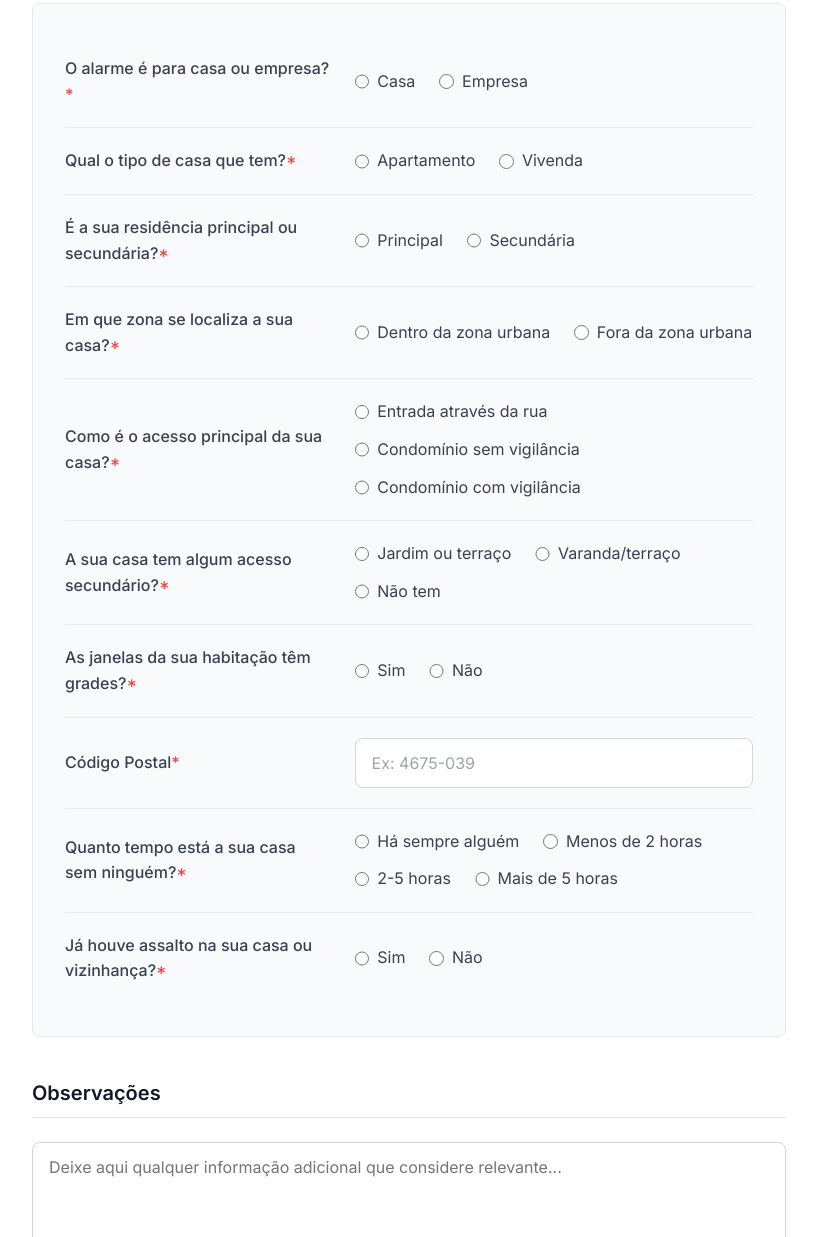
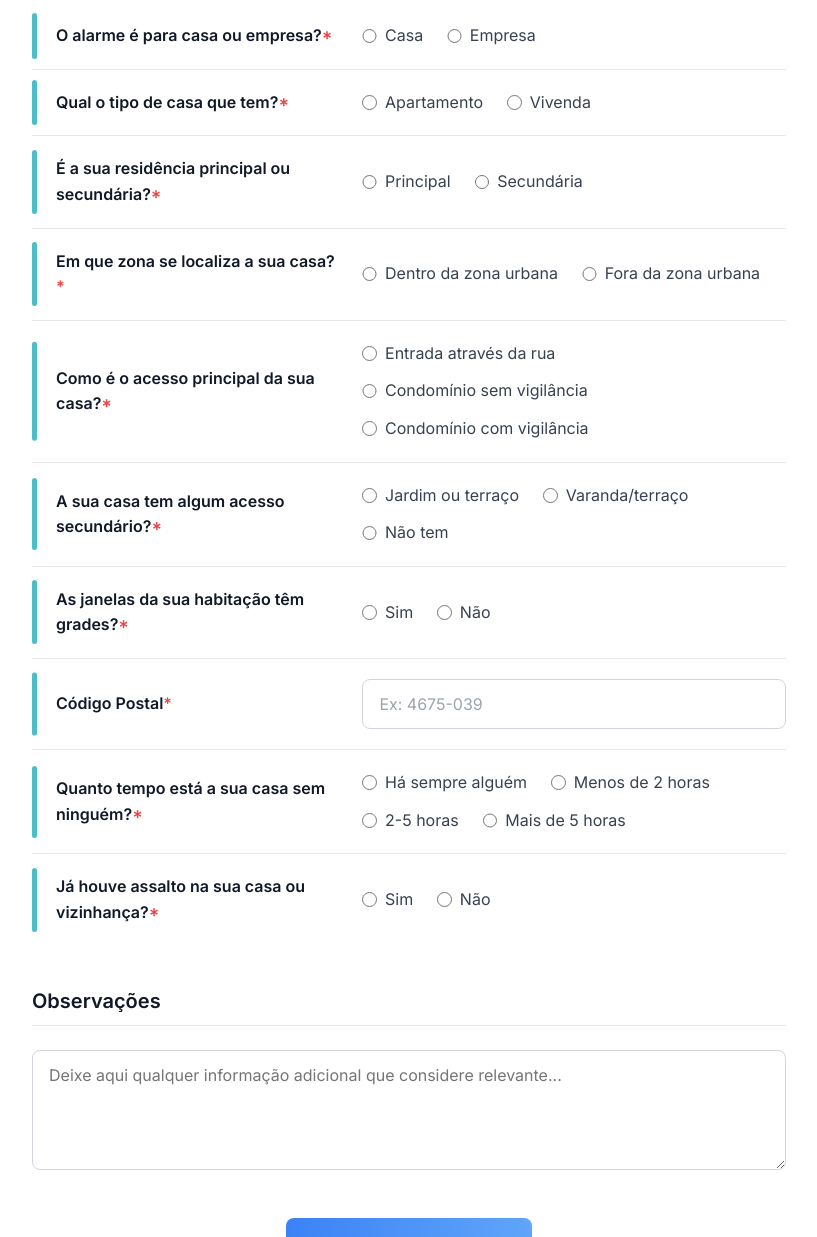
Before and after one commit to idp2025/filder, a plain HTML site: page index.html in a window 1280 px wide. Shown: the part 536-1773 px from the top of the page, without its empty margins (231-1048 px from the left). Drawn offline with Linux system fonts and the light colour scheme.

Commit message:
Update index.html
kkkk
ffgfs

```diff
--- a/index.html
+++ b/index.html
@@ -3,8 +3,7 @@
 <head>
   <meta charset="UTF-8" />
   <meta name="viewport" content="width=device-width, initial-scale=1.0" />
-  <title>Formulário de Segurança Avançado</title>
-  <!-- Usando a fonte Inter, popular em designs modernos -->
+  <title>Formulário de Segurança Personalizado</title>
   <link href="https://fonts.googleapis.com/css2?family=Inter:wght@400;500;600;700&display=swap" rel="stylesheet" />
 
   <style>
@@ -12,8 +11,9 @@
     /*  Variáveis de Estilo e Configurações Globais */
     /* ------------------- */
     :root {
-      --primary-color-start: #3b82f6; /* Azul mais vibrante */
-      --primary-color-end: #60a5fa;
+      --primary-accent-color: #4dbdca; /* Ciano da linha vertical */
+      --primary-btn-start: #3b82f6;
+      --primary-btn-end: #60a5fa;
       --dark-text: #111827;
       --medium-text: #374151;
       --light-text: #6b7280;
@@ -21,8 +21,8 @@
       --section-bg-color: #f9fafb;
       --background-color: #f3f4f6;
       --white-color: #ffffff;
+      --border-radius: 8px;
       --font-family-main: 'Inter', sans-serif;
-      --border-radius: 8px;
     }
 
     * { margin: 0; padding: 0; box-sizing: border-box; }
@@ -52,7 +52,7 @@
     }
 
     .form-title {
-      font-size: 2rem; /* 32px */
+      font-size: 2rem;
       font-weight: 700;
       color: var(--dark-text);
       text-align: center;
@@ -64,7 +64,7 @@
     /* ------------------- */
     .form-section { margin-bottom: 40px; }
     .section-title {
-      font-size: 1.25rem; /* 20px */
+      font-size: 1.25rem;
       font-weight: 600;
       color: var(--dark-text);
       margin-bottom: 24px;
@@ -88,33 +88,40 @@
     .form-input::placeholder { color: #9ca3af; }
     .form-input:focus {
       outline: none;
-      border-color: var(--primary-color-start);
-      box-shadow: 0 0 0 3px rgba(59, 130, 246, 0.2);
+      border-color: var(--primary-accent-color);
+      box-shadow: 0 0 0 3px rgba(77, 189, 202, 0.2);
     }
 
     /* ------------------- */
     /*  Seção de Perguntas (Design Especial) */
     /* ------------------- */
-    .question-section-wrapper {
-      background-color: var(--section-bg-color);
-      border: 1px solid #e5e7eb;
-      border-radius: var(--border-radius);
-      padding: 32px;
+    .question-row {
+      position: relative; /* Essencial para a linha vertical */
+      display: grid;
+      grid-template-columns: 2fr 3fr;
+      gap: 24px;
+      align-items: center;
+      padding: 20px 0 20px 24px; /* Espaço à esquerda para a linha */
+      border-bottom: 1px solid #e5e7eb;
+    }
+    .question-row:last-of-type { border-bottom: none; }
+
+    /* A MÁGICA DA LINHA VERTICAL */
+    .question-row::before {
+      content: '';
+      position: absolute;
+      left: 0;
+      top: 50%;
+      transform: translateY(-50%);
+      width: 5px;
+      height: 70%;
+      background-color: var(--primary-accent-color);
+      border-radius: 3px;
     }
 
-    .question-row {
-      display: grid;
-      grid-template-columns: 2fr 3fr; /* Pergunta : Opções */
-      gap: 24px;
-      align-items: center;
-      padding: 20px 0;
-      border-bottom: 1px solid #e5e7eb;
-    }
-    .question-section-wrapper .question-row:last-child { border-bottom: none; }
-
     .question-label {
-      font-weight: 500;
-      color: var(--medium-text);
+      font-weight: 600; /* Um pouco mais forte para destaque */
+      color: var(--dark-text);
     }
     .question-label span { color: #ef4444; }
 
@@ -132,7 +139,7 @@
       margin-right: 8px;
       width: 1.1em;
       height: 1.1em;
-      accent-color: var(--primary-color-start);
+      accent-color: var(--primary-accent-color);
     }
 
     /* ------------------- */
@@ -152,14 +159,14 @@
     }
     .form-textarea:focus {
       outline: none;
-      border-color: var(--primary-color-start);
-      box-shadow: 0 0 0 3px rgba(59, 130, 246, 0.2);
+      border-color: var(--primary-accent-color);
+      box-shadow: 0 0 0 3px rgba(77, 189, 202, 0.2);
     }
 
     .submit-group { text-align: center; margin-top: 40px; }
     .submit-btn {
       padding: 16px 48px;
-      background-image: linear-gradient(to right, var(--primary-color-start), var(--primary-color-end));
+      background-image: linear-gradient(to right, var(--primary-btn-start), var(--primary-btn-end));
       color: var(--white-color);
       border: none;
       border-radius: var(--border-radius);
@@ -185,9 +192,11 @@
       .question-row {
         grid-template-columns: 1fr; /* Coluna única em telas pequenas */
         gap: 12px;
-        padding: 16px 0;
+        padding: 16px 0 16px 20px;
       }
-      .question-section-wrapper { padding: 24px; }
+      .question-row::before {
+        height: 80%;
+      }
     }
   </style>
 </head>
@@ -214,7 +223,6 @@
       <!-- Seção: Questionário de Segurança -->
       <section class="form-section">
         <h2 class="section-title">Questionário de Segurança</h2>
-        <div class="question-section-wrapper">
 
         <div class="question-row">
             <label class="question-label">O alarme é para casa ou empresa?<span>*</span></label>
@@ -299,7 +307,6 @@
             </div>
         </div>
 
-        </div>
       </section>
 
       <!-- Seção: Mensagem Adicional -->
```
Lines whose indentation alone changed are shown as unchanged.
